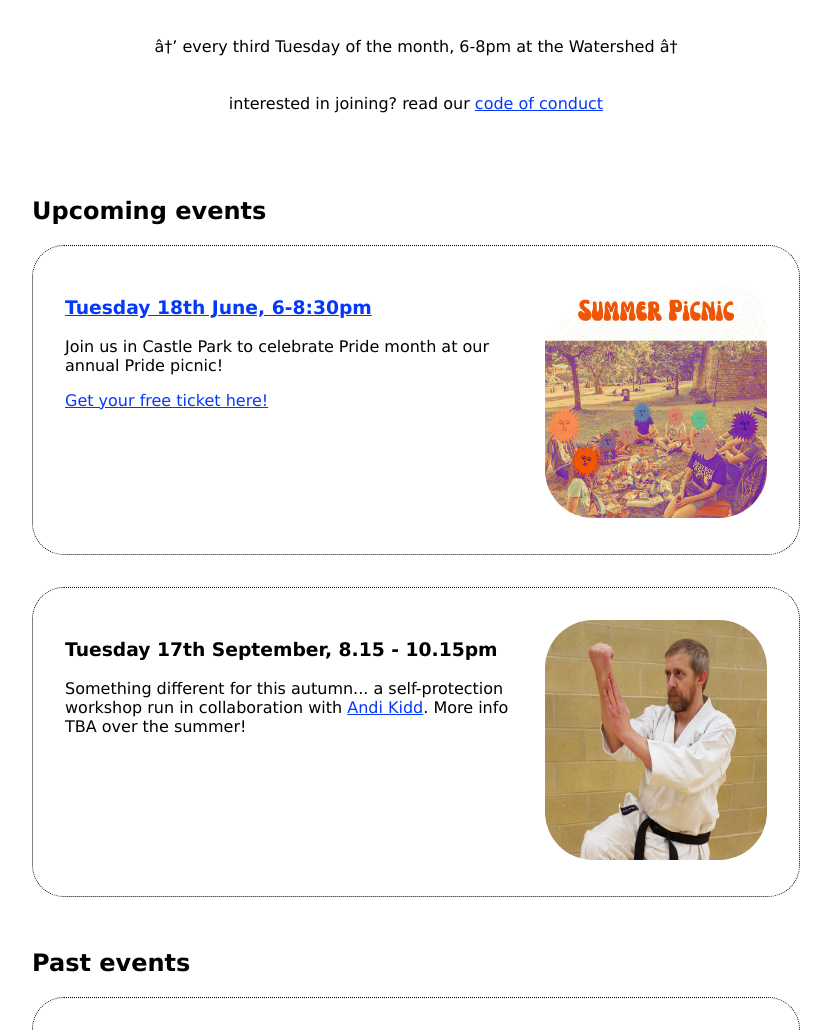
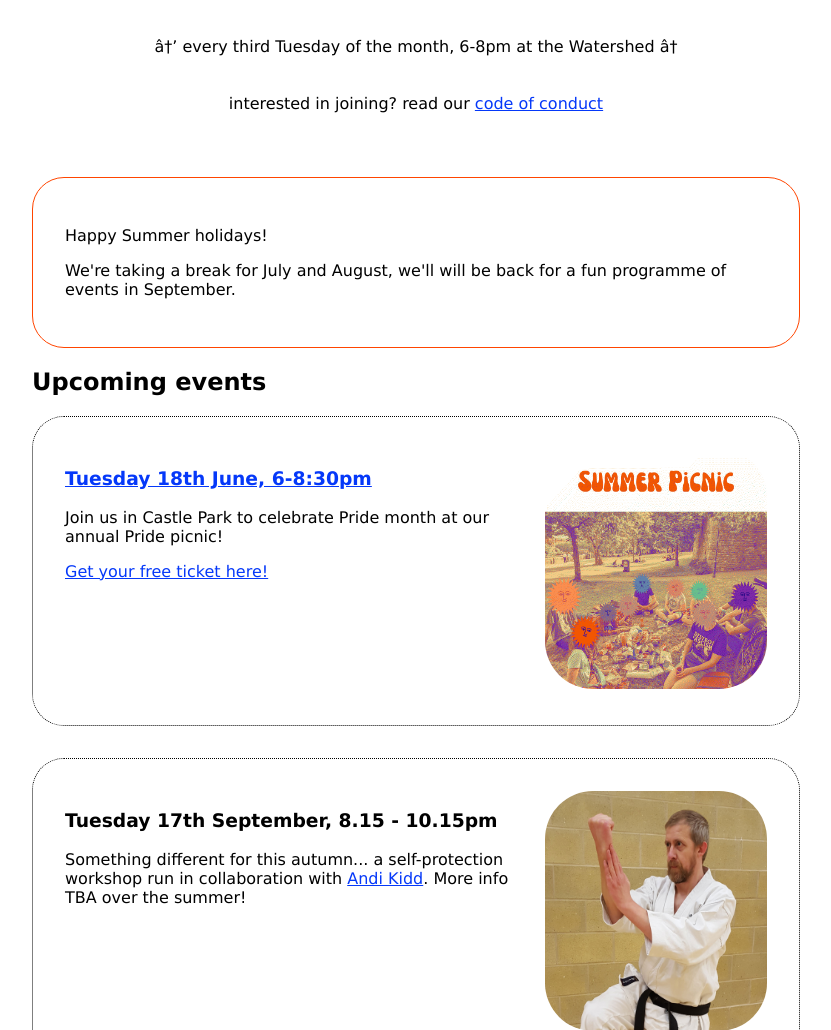
Before and after one commit to Harriethw/queer-tech-bristol, a PHP site: page / in a window 1280 px wide. Shown: the part 455-1485 px from the top of the page, without its empty margins (224-1055 px from the left). Run offline with PHP 8.4, Linux system fonts and the light colour scheme.

Commit message:
add summer break message

```diff
--- a/index.html
+++ b/index.html
@@ -54,6 +54,10 @@
         </p>
       </div>
       <div class="events">
+        <aside>
+          <p> Happy Summer holidays!</p>
+          <p>We're taking a break for July and August, we'll will be back for a fun programme of events in September.</p>
+        </aside>
         <section aria-label="upcoming events">
           <h2>Upcoming events</h2>
           <ul>
--- a/styles.css
+++ b/styles.css
@@ -10,6 +10,12 @@
 
 a {
   color: rgb(5 56 249);
+}
+
+aside {
+  border: orangered 1px solid;
+  border-radius: 2em;
+  padding: 2em;
 }
 
 #background {
```
